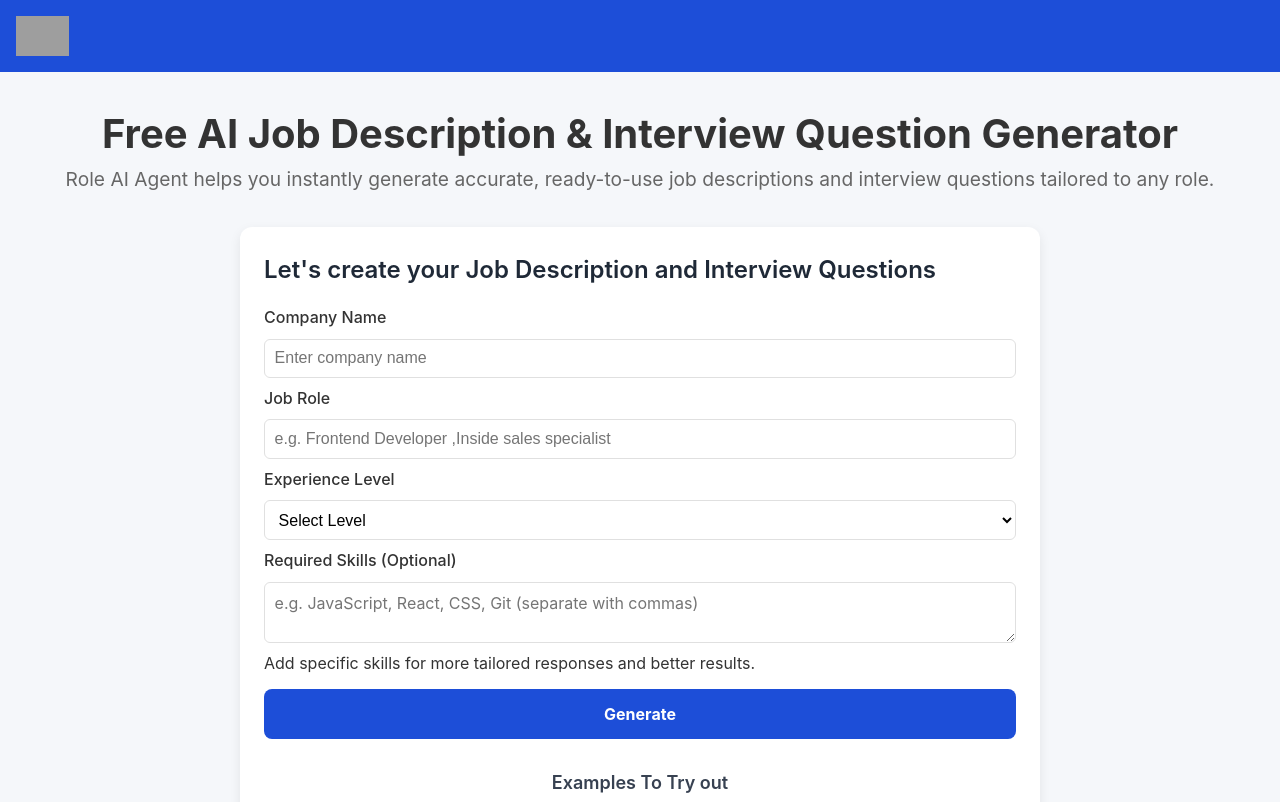
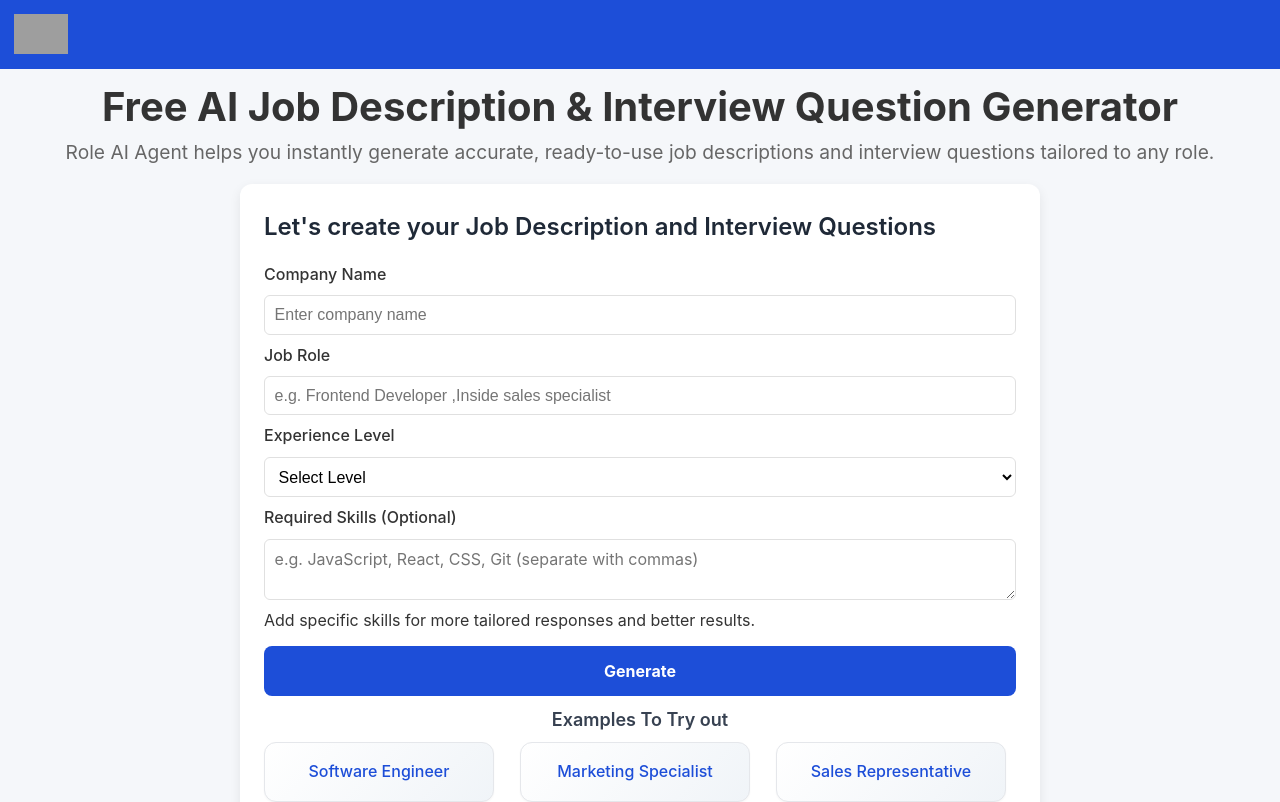
Before and after one commit to kollucharan/Interview_and_job_generator, a React (Vite) app in the folder frontend/: page / in a window 1280 px wide. Shown: the top 802 px of the page. Built offline with nearby package versions, Linux system fonts and the light colour scheme; grey boxes are pictures that could not be loaded.

Commit message:
changed ui

```diff
--- a/frontend/src/Home.jsx
+++ b/frontend/src/Home.jsx
@@ -33,19 +33,19 @@ export default function Home() {
   };
 
   const handleGenerate = async () => {
-    if (!jobRole.trim() && !jobLevel.trim()) {
-      toast.error("Please enter a job role and select a job level.");
-      return;
-    } else if (!jobRole.trim()) {
-      toast.error("Please enter a job role.");
-      return;
-    } else if (!jobLevel.trim()) {
-      toast.error("Select Job level.");
-      return;
-    } else if (!companyName.trim()) {
-      toast.error("Please enter a company name.");
-      return;
-    }
+    if (!jobRole.trim() || !jobLevel.trim() || !companyName.trim()) {
+      toast.error("Please enter All Required Fields.");
+      return;}
+    // } else if (!jobRole.trim()) {
+    //   toast.error("Please enter a job role.");
+    //   return;
+    // } else if (!jobLevel.trim()) {
+    //   toast.error("Select Job level.");
+    //   return;
+    // } else if (!companyName.trim()) {
+    //   toast.error("Please enter a company name.");
+    //   return;
+    // }
 
     setLoading(true);
     try {
--- a/frontend/src/HomeStyles.css
+++ b/frontend/src/HomeStyles.css
@@ -26,7 +26,7 @@
 
     background-color:#1D4ED8;
     color: white;
-    padding: 1rem;
+    padding: 0.9rem;
     width: 100%;
   }
 
@@ -58,7 +58,7 @@
 
   .main-content {
     flex: 1;
-    padding: 2.5rem;
+    padding: 1.0rem;
     width: 100%;
     max-width: 100%;
     margin: 0 auto;
@@ -70,7 +70,7 @@
   .hero {
     width: 100%;
     max-width: 1200px;
-    margin-bottom: 2rem;
+    margin-bottom: 1rem;
     text-align: center;
   }
 
@@ -767,8 +767,9 @@ label {
 .examples-heading {
   font-size: 1.125rem;
   font-weight: 600;
-  margin-bottom: 1rem;
+  margin-bottom: 0.5rem;
   color: #374151;
+  margin-top: 10px;
 }
 
 .examples-grid {
```
